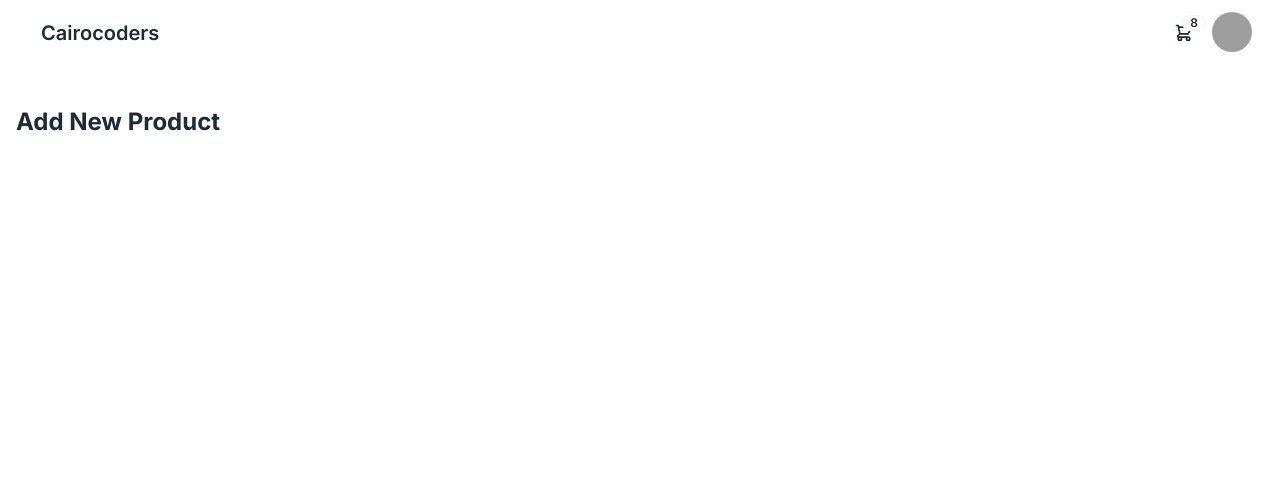
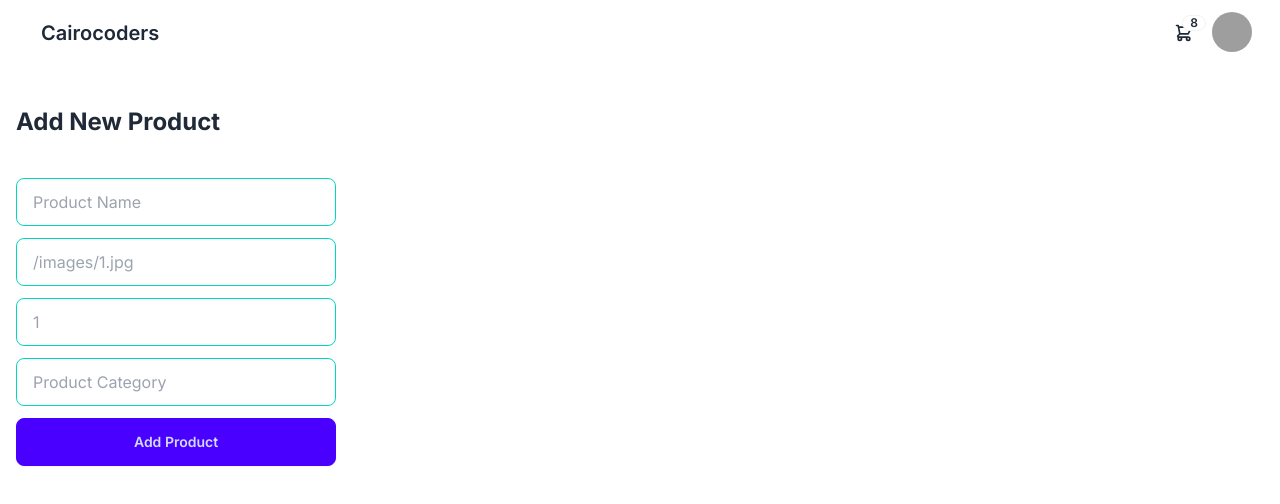
Before and after one commit to Vishnuka084/Unwir_dev---full-stack-development_Assessment, a Next.js app: page /addProduct in a window 1280 px wide. Shown: the top 504 px of the page. Built offline with nearby package versions, Linux system fonts and the light colour scheme; grey boxes are pictures that could not be loaded.

Commit message:
Updated Contnetn

```diff
--- a/app/addProduct/page.jsx
+++ b/app/addProduct/page.jsx
@@ -1,9 +1,89 @@
-export default function AddProduct(){
+//app\addProduct\page.jsx
+"use client";
+
+import { useState } from "react";
+import { useRouter } from "next/navigation";
+
+export default function AddProduct() {
+    const [name, setName] = useState("");
+    const [image, setImage] = useState("");
+    const [price, setPrice] = useState("");
+    const [category, setCategory] = useState("");
+
+    const router = useRouter();
+
+    const handleSubmit = async (e) => {
+        e.preventDefault();
+
+        if (!name || !image) {
+            alert("Name and image are required.");
+            return;
+        }
+
+        try {
+            const res = await fetch("http://localhost:3000/api/products", {
+                method: "POST",
+                headers: {
+                    "Content-type": "application/json",
+                },
+                body: JSON.stringify({ name, image, price, category }),
+            });
+
+            if (res.ok) {
+                router.push("/products");
+            } else {
+                throw new Error("Failed to create a Product");
+            }
+        } catch (error) {
+            console.log(error);
+        }
+    };
+
     return (
         <>
-            <div className="flex justify-between items-center">
-                <h1 className="font-bold py-10 text-2xl">Add New Product</h1>
-            </div>
+        <div className="flex justify-between items-center">
+            <h1 className="font-bold py-10 text-2xl">Add New Product</h1>
+        </div>
+        <form onSubmit={handleSubmit} className="flex flex-col gap-3">
+            <input
+                onChange={(e) => setName(e.target.value)}
+                value={name}
+                    className="input input-bordered input-accent w-full max-w-xs"
+                type="text"
+                placeholder="Product Name"
+            />
+
+            <input
+                onChange={(e) => setImage(e.target.value)}
+                value={image}
+                    className="input input-bordered input-accent w-full max-w-xs"
+                type="text"
+                placeholder="/images/1.jpg"
+                defaultValue="/images/1.jpg"
+            />
+            <input
+                onChange={(e) => setPrice(e.target.value)}
+                value={price}
+                className="input input-bordered input-accent w-full max-w-xs"
+                type="number"
+                placeholder="1"
+                defaultValue="1"
+            />
+            <input
+                onChange={(e) => setCategory(e.target.value)}
+                value={category}
+                className="input input-bordered input-accent w-full max-w-xs"
+                type="text"
+                placeholder="Product Category"
+            />
+
+            <button
+                type="submit"
+                    className="btn btn-primary w-full max-w-xs"
+            >
+                Add Product
+            </button>
+        </form>
         </>
     );
 }
```
